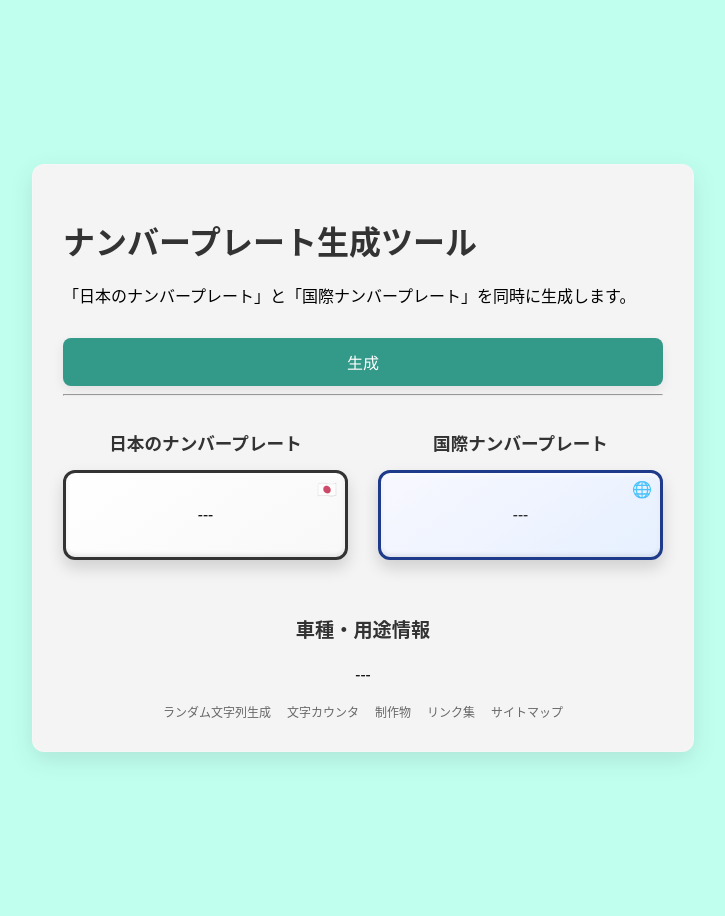
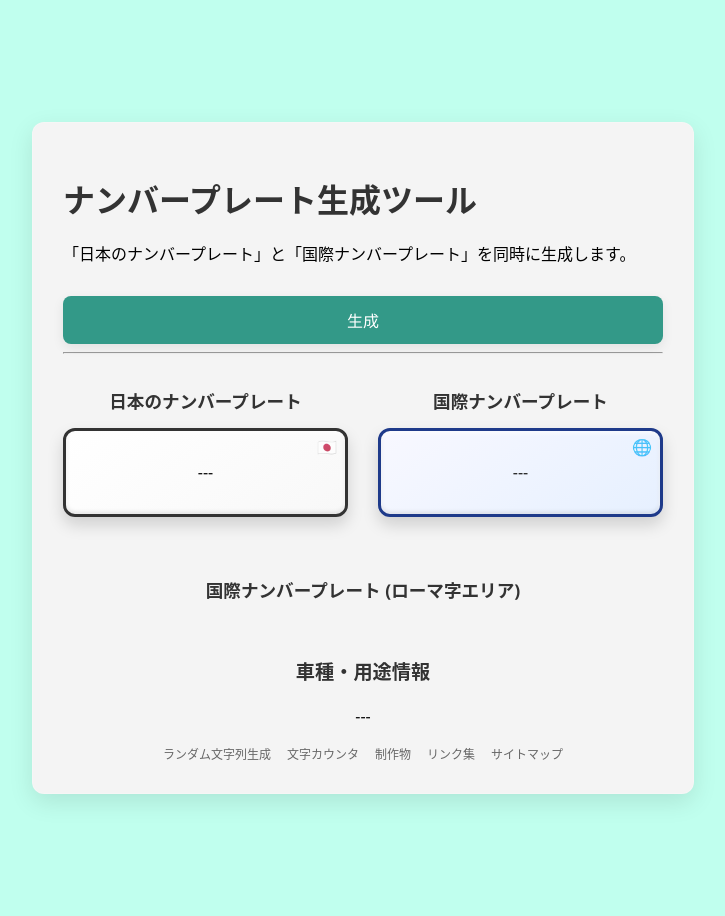
Before and after one commit to Usuiensan/usuiensan, a Jekyll site: the page built from plate-generator.html, in a window 1280 px wide. Shown: the whole page, without its empty margins (277-1002 px from the left). Built offline with Jekyll 4.4.1, drawn with Linux system fonts in a browser that asks for light colours; some web fonts are replaced.

Commit message:
fix: 元々の国際ナンバープレートを復元
- ローマ字エリアプレート追加時に元の国際ナンバープレートが消えていたのを修正

```diff
--- a/plate-generator.html
+++ b/plate-generator.html
@@ -23,6 +23,13 @@ title: ナンバープレートの番号を生成
             <div class="plate-content">---</div>
         </div>
     </div>
+
+    <div class="plate-section">
+        <h2>国際ナンバープレート (ローマ字エリア)</h2>
+        <div id="romajiPlate" class="license-plate international-plate" style="display: none;">
+            <div class="plate-content">---</div>
+        </div>
+    </div>
 </div>
 
 <div class="vehicle-info-section">
```
